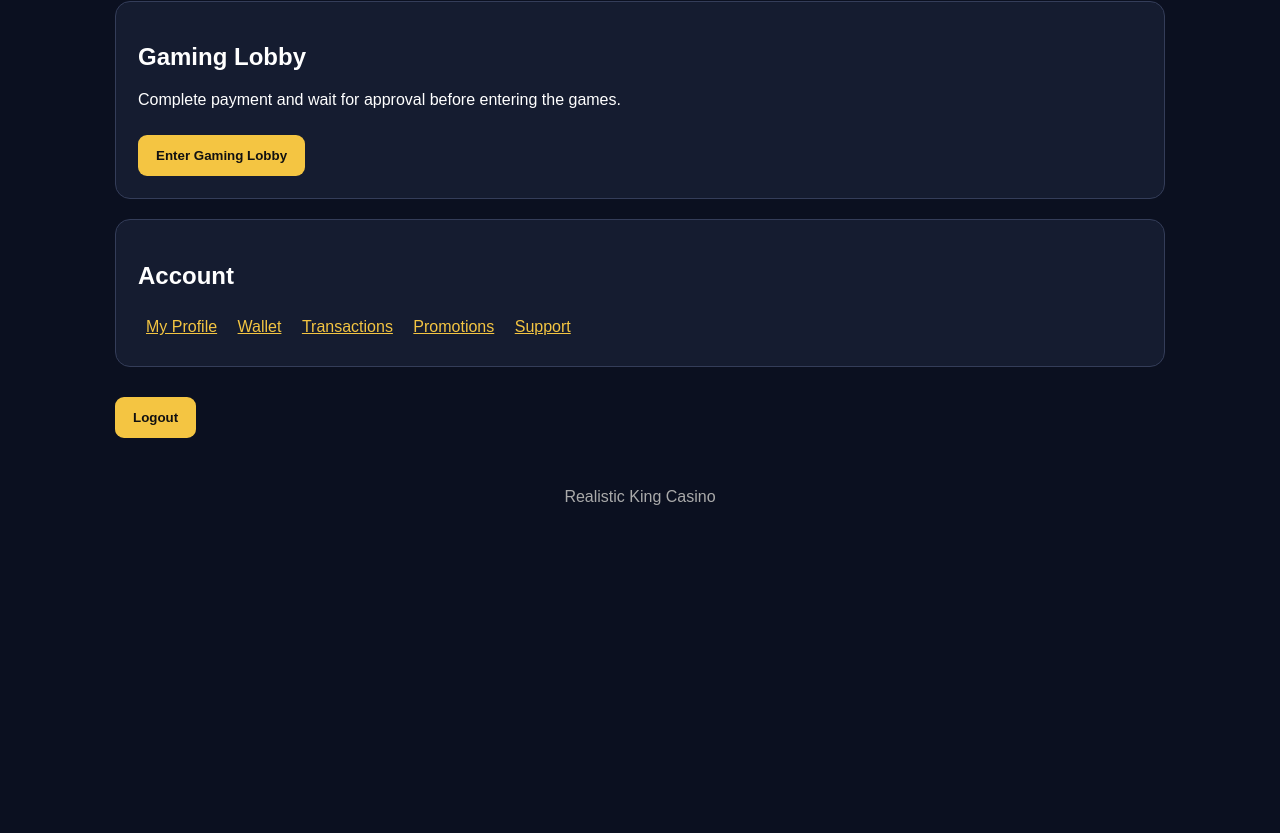
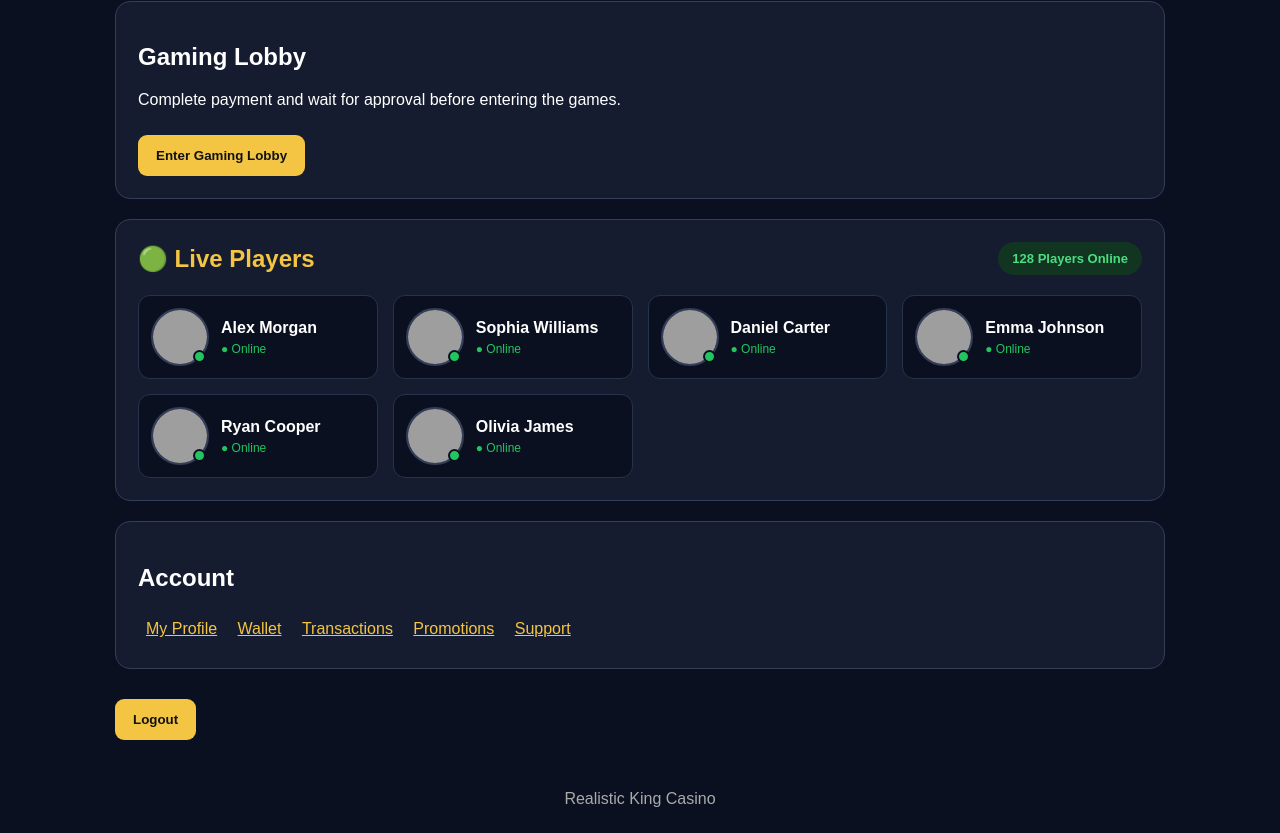
Before and after one commit to mycasino12/Realistic-King-Casino, a plain HTML site: page dashboard.Html in a window 1280 px wide. Shown: the part 838-1671 px from the top of the page. Before the commit the page ends 1369 px from the top, so only its background shows below. Drawn offline with Linux system fonts and the light colour scheme; grey boxes are pictures that could not be loaded.

Commit message:
Implement live players feature in dashboard
Added live players feature to the dashboard, including a section to display online players and their status.

```diff
--- a/dashboard.Html
+++ b/dashboard.Html
@@ -103,6 +103,101 @@ footer{
  padding:25px;
  color:#aaa;
 }
+
+/* LIVE PLAYERS FEATURE */
+.live-players{
+ background:#151c30;
+ padding:22px;
+ border-radius:15px;
+ margin:20px 0;
+ border:1px solid #343d59;
+}
+
+.live-players-header{
+ display:flex;
+ justify-content:space-between;
+ align-items:center;
+ flex-wrap:wrap;
+ gap:12px;
+ margin-bottom:20px;
+}
+
+.live-players-header h2{
+ color:#f4c542;
+ margin:0;
+}
+
+.online-count{
+ background:#123522;
+ color:#4ade80;
+ padding:9px 14px;
+ border-radius:20px;
+ font-size:13px;
+ font-weight:bold;
+}
+
+.live-player-list{
+ display:grid;
+ grid-template-columns:repeat(auto-fit,minmax(220px,1fr));
+ gap:15px;
+}
+
+.live-player-card{
+ display:flex;
+ align-items:center;
+ gap:12px;
+ background:#0b1020;
+ padding:12px;
+ border-radius:12px;
+ border:1px solid #26334a;
+}
+
+.live-player-avatar{
+ position:relative;
+ width:58px;
+ height:58px;
+ flex-shrink:0;
+}
+
+.live-player-avatar img{
+ width:58px;
+ height:58px;
+ object-fit:cover;
+ border-radius:50%;
+ border:2px solid #343d59;
+}
+
+.online-dot{
+ position:absolute;
+ bottom:3px;
+ right:3px;
+ width:13px;
+ height:13px;
+ background:#22c55e;
+ border:2px solid #0b1020;
+ border-radius:50%;
+}
+
+.live-player-info{
+ display:flex;
+ flex-direction:column;
+ gap:5px;
+}
+
+.live-player-name{
+ color:white;
+ font-weight:bold;
+}
+
+.live-player-status{
+ font-size:12px;
+ color:#22c55e;
+}
+
+.live-player-status span{
+ color:#22c55e;
+}
+
 </style>
 </head>
 
@@ -167,6 +262,100 @@ footer{
   <p>Complete payment and wait for approval before entering the games.</p>
 
   <button onclick="openGames()">Enter Gaming Lobby</button>
+ </div>
+
+ <!-- LIVE PLAYERS SECTION -->
+ <div class="live-players">
+
+  <div class="live-players-header">
+   <h2>🟢 Live Players</h2>
+
+   <span class="online-count">
+    <span id="onlineCount">128</span> Players Online
+   </span>
+  </div>
+
+  <div class="live-player-list">
+
+   <!-- PLAYER 1 -->
+   <div class="live-player-card">
+    <div class="live-player-avatar">
+     <img src="https://images.unsplash.com/photo-1500648767791-00dcc994a43e?auto=format&fit=crop&w=150&q=80" alt="Alex Morgan profile">
+     <span class="online-dot"></span>
+    </div>
+
+    <div class="live-player-info">
+     <span class="live-player-name">Alex Morgan</span>
+     <span class="live-player-status">● Online</span>
+    </div>
+   </div>
+
+   <!-- PLAYER 2 -->
+   <div class="live-player-card">
+    <div class="live-player-avatar">
+     <img src="https://images.unsplash.com/photo-1534528741775-53994a69daeb?auto=format&fit=crop&w=150&q=80" alt="Sophia Williams profile">
+     <span class="online-dot"></span>
+    </div>
+
+    <div class="live-player-info">
+     <span class="live-player-name">Sophia Williams</span>
+     <span class="live-player-status">● Online</span>
+    </div>
+   </div>
+
+   <!-- PLAYER 3 -->
+   <div class="live-player-card">
+    <div class="live-player-avatar">
+     <img src="https://images.unsplash.com/photo-1506794778202-cad84cf45f1d?auto=format&fit=crop&w=150&q=80" alt="Daniel Carter profile">
+     <span class="online-dot"></span>
+    </div>
+
+    <div class="live-player-info">
+     <span class="live-player-name">Daniel Carter</span>
+     <span class="live-player-status">● Online</span>
+    </div>
+   </div>
+
+   <!-- PLAYER 4 -->
+   <div class="live-player-card">
+    <div class="live-player-avatar">
+     <img src="https://images.unsplash.com/photo-1524504388940-b1c1722653e1?auto=format&fit=crop&w=150&q=80" alt="Emma Johnson profile">
+     <span class="online-dot"></span>
+    </div>
+
+    <div class="live-player-info">
+     <span class="live-player-name">Emma Johnson</span>
+     <span class="live-player-status">● Online</span>
+    </div>
+   </div>
+
+   <!-- PLAYER 5 -->
+   <div class="live-player-card">
+    <div class="live-player-avatar">
+     <img src="https://images.unsplash.com/photo-1507591064344-4c6ce005b128?auto=format&fit=crop&w=150&q=80" alt="Ryan Cooper profile">
+     <span class="online-dot"></span>
+    </div>
+
+    <div class="live-player-info">
+     <span class="live-player-name">Ryan Cooper</span>
+     <span class="live-player-status">● Online</span>
+    </div>
+   </div>
+
+   <!-- PLAYER 6 -->
+   <div class="live-player-card">
+    <div class="live-player-avatar">
+     <img src="https://images.unsplash.com/photo-1531123897727-8f129e1688ce?auto=format&fit=crop&w=150&q=80" alt="Olivia James profile">
+     <span class="online-dot"></span>
+    </div>
+
+    <div class="live-player-info">
+     <span class="live-player-name">Olivia James</span>
+     <span class="live-player-status">● Online</span>
+    </div>
+   </div>
+
+  </div>
  </div>
 
  <!-- ACCOUNT -->
@@ -305,6 +494,22 @@ function openGames(){
  location.href = "games.html";
 }
 
+// LIVE PLAYER COUNTER (SIMULATED)
+let onlinePlayers = 128;
+
+setInterval(function(){
+
+ onlinePlayers += Math.floor(Math.random() * 5) - 2;
+
+ if(onlinePlayers < 100){
+  onlinePlayers = 100;
+ }
+
+ document.getElementById("onlineCount").textContent =
+  onlinePlayers;
+
+},5000);
+
 // LOGOUT
 function logout(){
 
```
